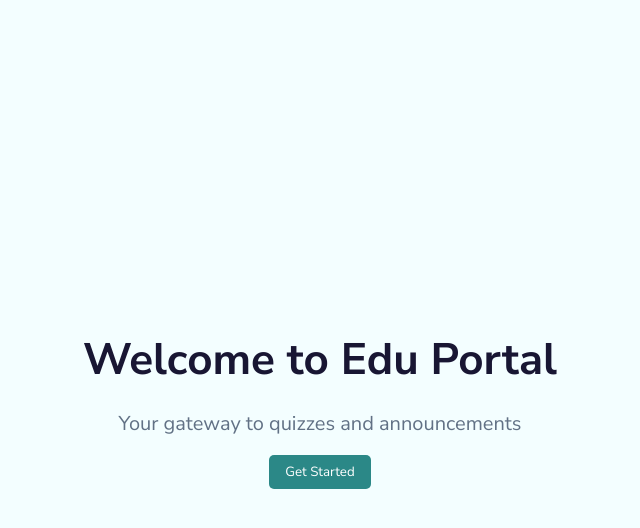
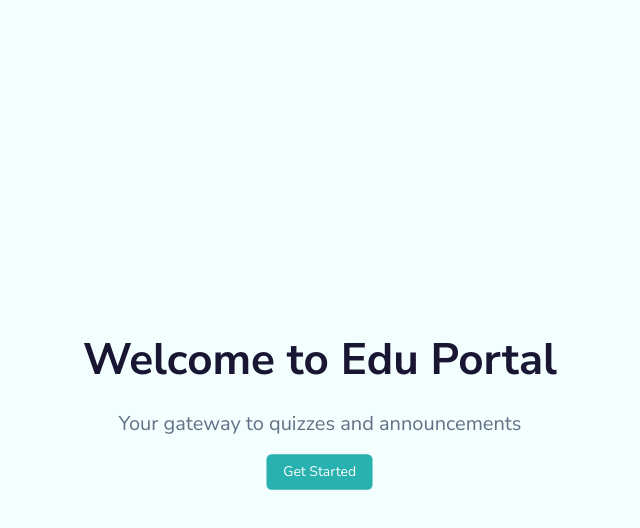
Before and after one commit to metalFrenzy/edu-portal, a React (Vite) app in the folder edu-react/: page / in a window 1280 px wide. In both pictures the pointer is over the button "Get Started". Shown: the top 528 px of the page, without its empty margins (320-960 px from the left). Built offline with nearby package versions, Linux system fonts and the light colour scheme.

Commit message:
feat(ui): add hover state

```diff
--- a/edu-react/src/pages/home/home.scss
+++ b/edu-react/src/pages/home/home.scss
@@ -28,10 +28,19 @@
 }
 
 .login-button {
-    font-family: 'Nunito sans', sans-serif ;
+  font-family: 'Nunito sans', sans-serif;
   background-color: #2B8887;
   border-radius: 5px;
   color: white;
   border: none;
   padding: 0.5rem 1rem;
+  transition: all 0.3s ease-in-out;
+
 }
+
+
+.login-button:hover {
+  background-color: #28b1ae;
+  transform: scale(1.05);
+
+}
```
Lines whose indentation alone changed are shown as unchanged.
